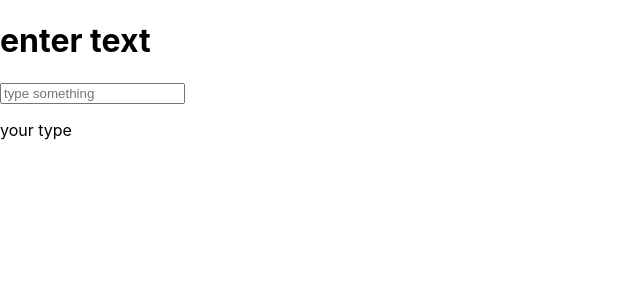
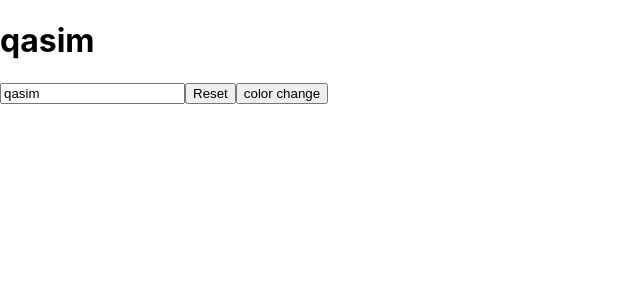
Before and after one commit to qasim-ali14/practice, a React (Create React App) app: page / in a window 1280 px wide. Shown: the top 300 px of the page, without its empty margins (0-640 px from the left). Built offline with nearby package versions, Linux system fonts and the light colour scheme.

Commit message:
use ref hook

```diff
--- a/src/App.js
+++ b/src/App.js
@@ -1,28 +1,35 @@
+import {useEffect, useRef, useState} from 'react'
 
-import { useEffect, useState } from 'react';
-function App() {
- const [ab,setcount]=useState('');//in this object count variable hold value intialixz with a zero
- //setcount is fucntion by this we can change the value of avariable
- const sethandler=(e)=>{//basically with state we can chnage the internal data of component.
-  setcount(e.target.value);
- }
- useEffect(()=>{
-  console.log("mounted");//it manages use state hook and handle side effect or function.
- },[ab])
-  return (//this is jsx part in this we write internal html.and javascript.
-    <div className="App">
-      {/* ////example of js. */}
-   <h1> enter text</h1>
+ function App() {
+  const [state,setstate]=useState('qasim');
+  useEffect(()=>{
+    console.log("mounted");
+  },[state]);
+const refelement=useRef('null');//we can manipulate dom in some cse props or state not helpfull
+function reset(){
+  setstate('');
+  refelement.current.focus();
+
+
+}
+function handleinput(){
+   refelement.current.style.color='white';
+
+}
+  return (
+    <div>
+      <h1>qasim</h1>
       <input
-       type='text'
-       value={ab}
-       onChange={sethandler}
-       placeholder='type something'
-       />
-       <p>your type{ab}</p>
-
+      ref={refelement}//
+      type="text"
+      value={state}
+      onChange={(e)=>{
+          setstate(e.target.value)
+       }}
+      />
+      <button onClick={reset}>Reset</button>
+      <button onClick={handleinput}>color change</button>
     </div>
-  );
+  )
 }
-
 export default App;
```
